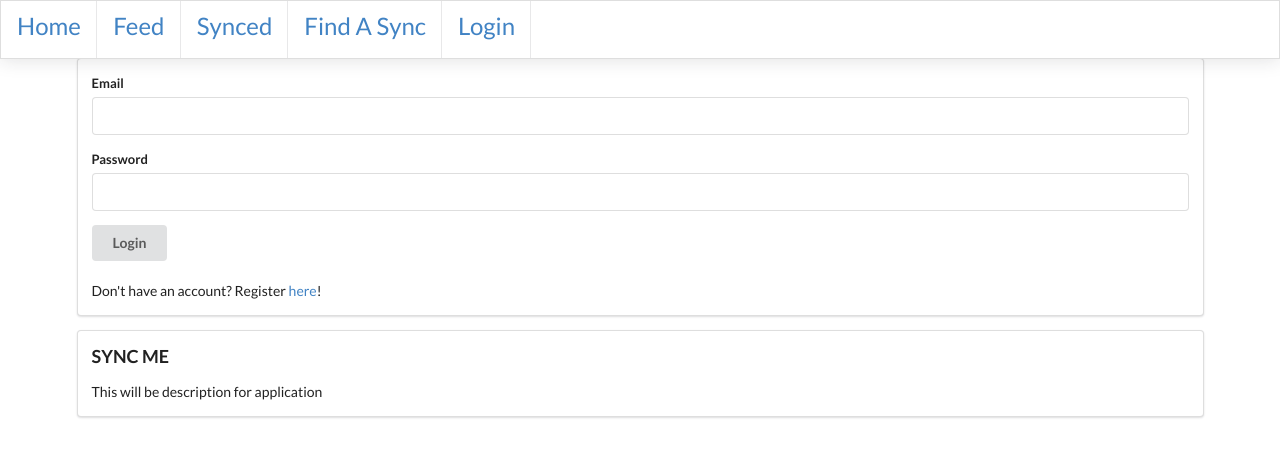
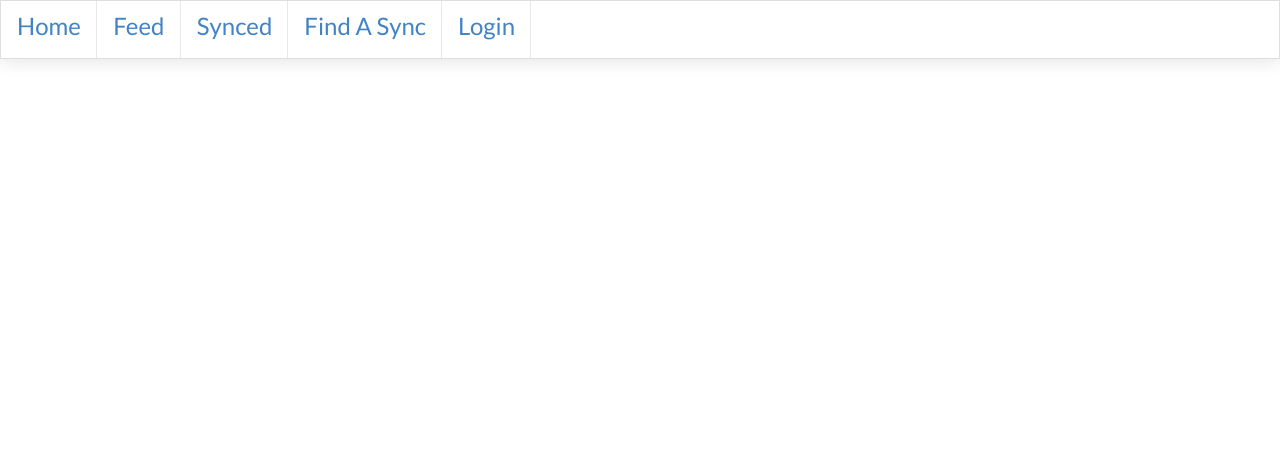
Before and after one commit to ang-lam/sync_me, a React (Create React App) app: page /home in a window 1280 px wide. Shown: the top 456 px of the page. Built offline with nearby package versions, Linux system fonts and the light colour scheme; no server answers.

Commit message:
changed home component to root route

```diff
--- a/src/components/Home.js
+++ b/src/components/Home.js
@@ -7,7 +7,7 @@ const Home = (props) => {
         <div className="ui large feed">
 
             { !props.loggedIn ?
-                < Login /> :
+                < Login redirect={props.routeInfo.history.push('/')}/> :
                 null
             } {/* a component to render the site info */}
         </div>
--- a/src/components/Login.js
+++ b/src/components/Login.js
@@ -31,7 +31,8 @@ class Login extends Component {
     handleSubmit = e => {
         e.preventDefault()
         this.props.login(this.state)
-        this.props.routeInfo.history.push('/home')
+        // this.props.routeInfo.history.push('/home')
+        this.props.redirect()
 
     }
 
--- a/src/components/NavBar.js
+++ b/src/components/NavBar.js
@@ -21,7 +21,7 @@ class NavBar extends Component {
                 <div className="ui top visible horizontal sidebar labeled icon menu">
                     <div className="item">
                         <div className="home icon">
-                            <Link to='/home'>Home</Link>
+                            <Link to='/'>Home</Link>
                         </div>
                     </div>
                     <div className="item">
--- a/src/components/Router.js
+++ b/src/components/Router.js
@@ -15,9 +15,9 @@ const Router = () => {
     return (
         <div>
             <Switch>
-                <Route exact path='/' component={ (routeInfo) => <Login routeInfo={routeInfo} />} />
+                {/* <Route exact path='/' component={ (routeInfo) => <Login routeInfo={routeInfo} />} /> */}
                 {/* <Route exact path='/signup' component={RegisterPage}/> */}
-                <Route exact path='/home' component={Home} />
+                <Route exact path='/' component={ (routeInfo) => <Home routeInfo={routeInfo} />} />
                 <Route exact path='/users' component={AllSyncs} />
                 <Route exact path='/signup' component={ (routeInfo) => <RegisterPage routeInfo={routeInfo} />} />
                 <Route exact path='/followed' component={Syncs} />
```
